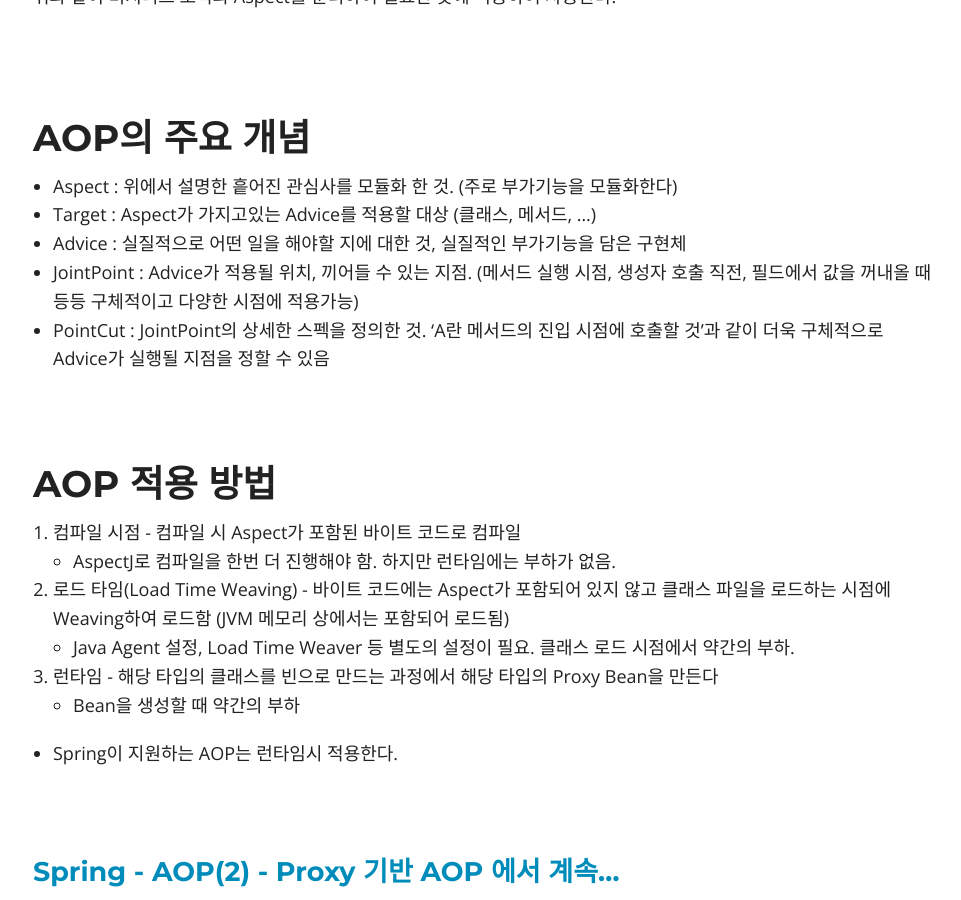
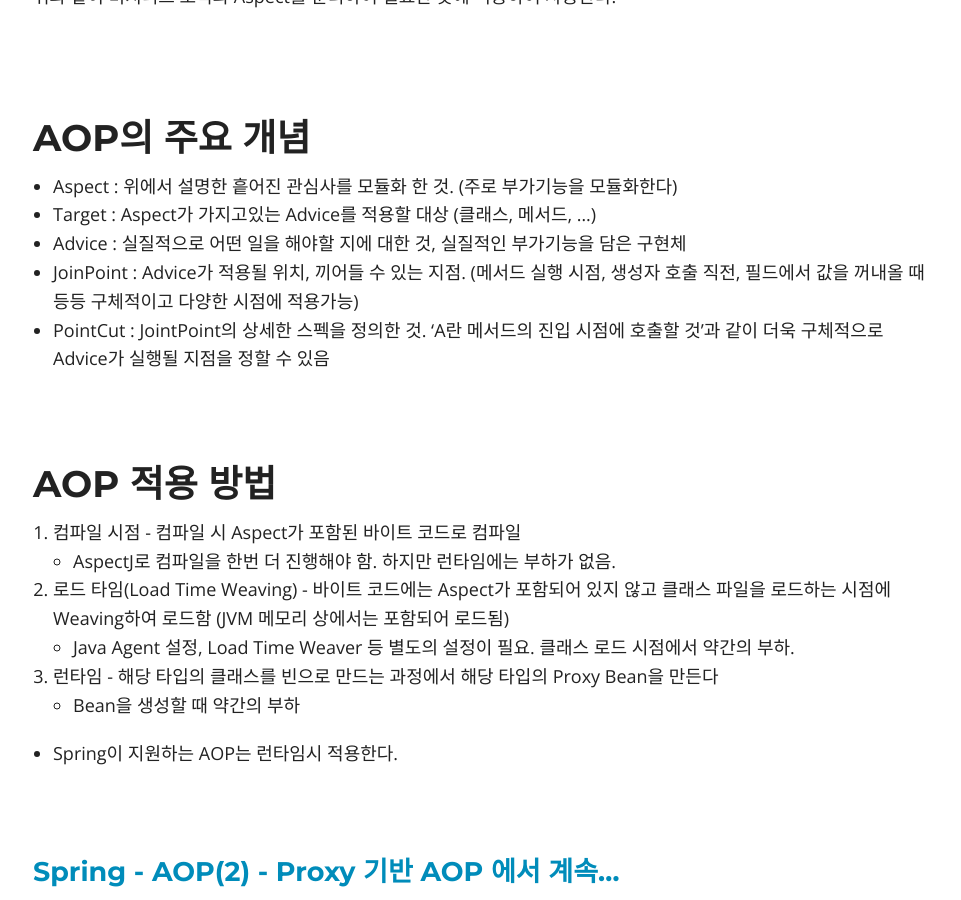
Before and after one commit to Seongmun-Hong/Seongmun-Hong.github.io, a Jekyll site: the page built from _posts/2019-05-27-Spring Aspect Oriented Programming(AOP)(1).md, in a window 1280 px wide and 900 px high, scrolled down 3489 px. Shown: the whole window, without its empty margins (157-1118 px from the left). Built offline with Jekyll 4.4.1, drawn with Linux system fonts in a browser that asks for light colours; nearby versions of some CDN libraries; library files that are not in the unit come from our copies; comment, search, counter and statistics services are not loaded.

Commit message:
fix :  - AOP 오타 수정

```diff
--- a/_posts/2019-05-27-Spring Aspect Oriented Programming(AOP)(1).md
+++ b/_posts/2019-05-27-Spring Aspect Oriented Programming(AOP)(1).md
@@ -94,7 +94,7 @@ Class Bank {
 - Aspect : 위에서 설명한 흩어진 관심사를 모듈화 한 것. (주로 부가기능을 모듈화한다)
 - Target : Aspect가 가지고있는 Advice를 적용할 대상 (클래스, 메서드, ...)
 - Advice : 실질적으로 어떤 일을 해야할 지에 대한 것, 실질적인 부가기능을 담은 구현체
-- JointPoint : Advice가 적용될 위치, 끼어들 수 있는 지점. (메서드 실행 시점, 생성자 호출 직전, 필드에서 값을 꺼내올 때 등등 구체적이고 다양한 시점에 적용가능)
+- JoinPoint : Advice가 적용될 위치, 끼어들 수 있는 지점. (메서드 실행 시점, 생성자 호출 직전, 필드에서 값을 꺼내올 때 등등 구체적이고 다양한 시점에 적용가능)
 - PointCut : JointPoint의 상세한 스펙을 정의한 것. 'A란 메서드의 진입 시점에 호출할 것'과 같이 더욱 구체적으로 Advice가 실행될 지점을 정할 수 있음
 
 <br />
```
